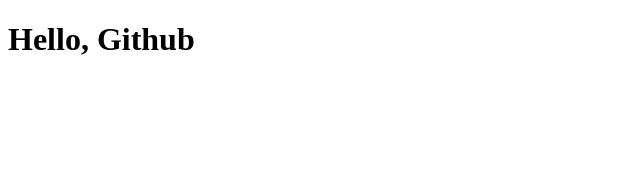
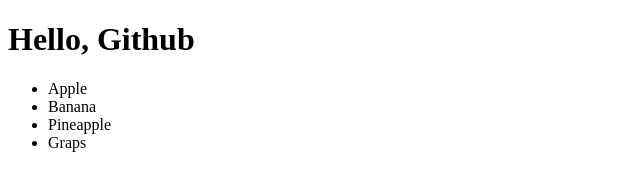
Before and after one commit to Koustav0/Zeta, a plain HTML site: page index.html in a window 1280 px wide. Shown: the whole page, without its empty margins (0-640 px from the left). Drawn offline with Linux system fonts and the light colour scheme.

Commit message:
changes committed

```diff
--- a/index.html
+++ b/index.html
@@ -7,5 +7,12 @@
 </head>
 <body>
     <h1>Hello, Github</h1>
+
+    <ul>
+        <li>Apple</li>
+        <li>Banana</li>
+        <li>Pineapple</li>
+        <li>Graps</li>
+    </ul>
 </body>
 </html>
```
